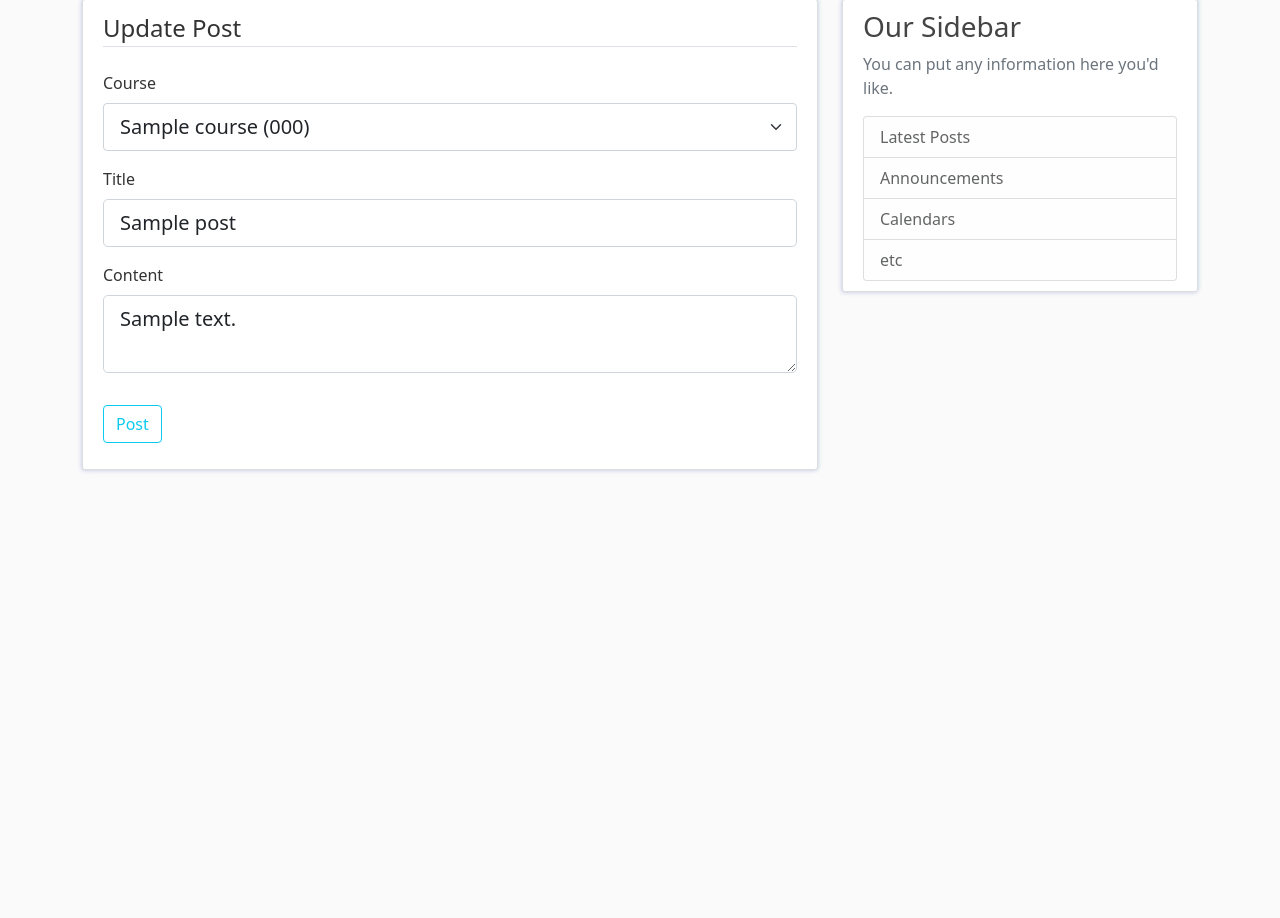
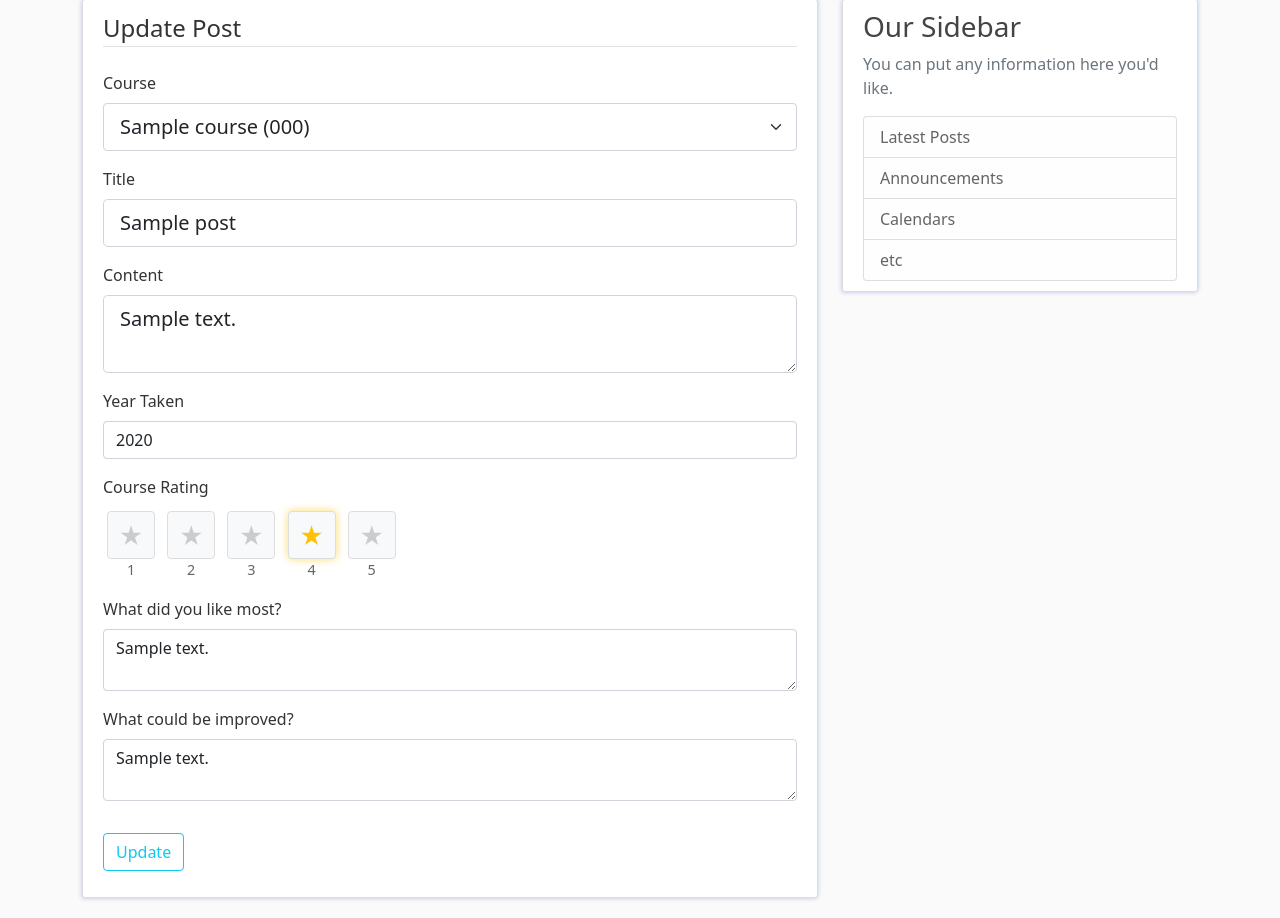
Before and after one commit to hi-aryan/social-network, a Flask app: page /post/1/update in a window 1280 px wide. Shown: the part 81-999 px from the top of the page. Before the commit the page ends 553 px from the top, so only its background shows below. Run offline with Flask 3, Linux system fonts and the light colour scheme; a user stored in the database is signed in; tables that the repository leaves empty hold one stand-in row (values such as "Sample post").

Commit message:
added more fields to posts (rating and stuff). still an issue with new posts for already-reviewed coursesdirect to update with minimal notice + content field needs to be removed

```diff
--- a/flasknetwork/posts/forms.py
+++ b/flasknetwork/posts/forms.py
@@ -1,6 +1,6 @@
 from flask_wtf import FlaskForm
-from wtforms import StringField, TextAreaField, SubmitField, SelectField
-from wtforms.validators import DataRequired, Length
+from wtforms import StringField, TextAreaField, SubmitField, SelectField, IntegerField, RadioField
+from wtforms.validators import DataRequired, Length, NumberRange
 from flasknetwork.models import Course_Program
 from flask_login import current_user
 
@@ -9,6 +9,12 @@ class PostForm(FlaskForm):
     course = SelectField('Course', coerce=int, validators=[DataRequired()])
     title = StringField('Title', validators=[DataRequired(), Length(max=100)])
     content = TextAreaField('Content', validators=[DataRequired()])
+    year_taken = IntegerField('Year Taken', validators=[DataRequired(), NumberRange(min=1980, max=2100)])
+    rating = RadioField('Course Rating', coerce=int, choices=[(i, str(i)) for i in range(1,6)], validators=[DataRequired()])
+    answer_q1 = TextAreaField('What did you like most?', validators=[DataRequired(), Length(max=200)])
+    answer_q2 = TextAreaField('What could be improved?', validators=[DataRequired(), Length(max=200)])
+
+
     submit = SubmitField('Post')
 
     def __init__(self, *args, **kwargs):
--- a/flasknetwork/posts/routes.py
+++ b/flasknetwork/posts/routes.py
@@ -17,7 +17,16 @@ def new_post():
             flash("You've already reviewed this course! Please edit your existing review instead.", 'warning')
             return redirect(url_for('posts.update_post', post_id=existing_review.id))
 
-        post = Post(title=form.title.data, content=form.content.data, author=current_user, course_id=form.course.data)
+        post = Post(
+            title=form.title.data,
+            content=form.content.data,
+            author=current_user,
+            course_id=form.course.data,
+            year_taken=form.year_taken.data,
+            rating=form.rating.data,
+            answer_q1=form.answer_q1.data,
+            answer_q2=form.answer_q2.data
+        )
         db.session.add(post)
         db.session.commit()
         flash('Your post has been created!', 'success')
@@ -39,14 +48,29 @@ def update_post(post_id):
         abort(403)
     form = PostForm()
     if form.validate_on_submit():
-        post.title = form.title.data
-        post.content = form.content.data
-        db.session.commit() # no db.session.add() since post is already in the db
-        flash('Your post has been updated!', 'success')
-        return redirect(url_for('posts.post', post_id=post.id))
+        dup = Post.query.filter_by(user_id=current_user.id, course_id=form.course.data).first()
+        if dup and dup.id != post.id:
+            form.course.errors.append("You've already reviewed this course.")
+        else:
+            post.course_id  = form.course.data
+            post.title      = form.title.data
+            post.content    = form.content.data
+            post.year_taken = form.year_taken.data
+            post.rating     = form.rating.data
+            post.answer_q1  = form.answer_q1.data
+            post.answer_q2  = form.answer_q2.data
+            db.session.commit()
+            flash('Your post has been updated!', 'success')
+            return redirect(url_for('posts.post', post_id=post.id))
     elif request.method == 'GET':
+        form.course.data = post.course_id
         form.title.data = post.title
         form.content.data = post.content
+        form.year_taken.data = post.year_taken
+        form.rating.data = post.rating
+        form.answer_q1.data = post.answer_q1
+        form.answer_q2.data = post.answer_q2
+
     return render_template('create_post.html', title='Update Post', form=form, legend='Update Post')
 
 
--- a/flasknetwork/static/css/main.css
+++ b/flasknetwork/static/css/main.css
@@ -114,3 +114,46 @@ a.article-title:hover {
   opacity: 0.8;
   transform: scale(1.05);
 }
+
+/* for rating button */
+
+/* hide the native radio */
+.form-check-input {
+  position: absolute;
+  clip: rect(0 0 0 0);
+}
+
+/* default star look */
+.rating-box {
+  display: inline-block;
+  width: 3rem;
+  height: 3rem;
+  margin: 0.25rem;
+  padding: 0.25rem;
+  border: 1px solid #ddd;
+  border-radius: 0.25rem;
+  background: #f8f9fa;
+  text-align: center;
+  cursor: pointer;
+  transition: box-shadow 0.2s ease;
+}
+.rating-box .star {
+  font-size: 1.5rem;
+  color: #ccc;
+  line-height: 2.5rem;
+}
+
+/* when the radio is checked, style its label */
+.form-check-input:checked + .rating-box {
+  box-shadow: 0 0 8px rgba(255,193,7,0.6);
+}
+.form-check-input:checked + .rating-box .star {
+  color: #ffc107;
+}
+
+.rating-box .rating-number {
+  display: block;
+  font-size: 0.9rem;
+  color: #666;
+  margin-top: 0.2rem;
+}
--- a/flasknetwork/templates/about.html
+++ b/flasknetwork/templates/about.html
@@ -1,4 +1,5 @@
+<!-- TODO: rebrand About to "Search Courses" where users can search for specific courses -->
 {% extends "layout.html" %}
 {% block content %}
-    <h1>about page !</h1>
+    <h1>Search Courses</h1>
 {% endblock content %}
--- a/flasknetwork/templates/create_post.html
+++ b/flasknetwork/templates/create_post.html
@@ -1,3 +1,4 @@
+<!-- TODO: it doesn't display an error when switching to a course one has already reviewed?! but it accurately doesn't update it... also, it should display a warning here when changing course (the popup, there is one implemented somewehre already)-->
 {% extends "layout.html" %}
 {% block content %}
     <div class="content-section">
@@ -47,9 +48,64 @@
                         {{ form.content(class="form-control form-control-lg") }}
                     {% endif %}
                 </div>
+                <div class="mb-3">
+                    {{ form.year_taken.label(class="form-label") }}
+
+                    {% if form.year_taken.errors %}
+                        {{ form.year_taken(class="form-control is-invalid") }}
+                        <div class="invalid-feedback">
+                            {% for e in form.year_taken.errors %}{{ e }}{% endfor %}
+                        </div>
+                    {% else %}
+                        {{ form.year_taken(class="form-control") }}
+                    {% endif %}
+                </div>
+                <div class="mb-3">
+                    {{ form.rating.label(class="form-label d-block") }}
+                    <div class="rating-group">
+                        {% for sub in form.rating %}
+                            {{ sub(class="form-check-input") }}
+                            <label for="{{ sub.id }}" class="rating-box">
+                                <span class="star">&#9733;</span>
+                                <div class="rating-number">{{ sub.label.text }}</div>
+                            </label>
+                        {% endfor %}
+                    </div>
+                    {% if form.rating.errors %}
+                        <div class="invalid-feedback d-block">
+                            {% for e in form.rating.errors %}{{ e }}{% endfor %}
+                        </div>
+                    {% endif %}
+                </div>
+                <div class="mb-3">
+                    {{ form.answer_q1.label(class="form-label") }}
+                    {% if form.answer_q1.errors %}
+                        {{ form.answer_q1(class="form-control is-invalid") }}
+                        <div class="invalid-feedback">
+                            {% for e in form.answer_q1.errors %}{{ e }}{% endfor %}
+                        </div>
+                    {% else %}
+                        {{ form.answer_q1(class="form-control") }}
+                    {% endif %}
+                    </div>
+                    <div class="mb-3">
+                    {{ form.answer_q2.label(class="form-label") }}
+                    {% if form.answer_q2.errors %}
+                        {{ form.answer_q2(class="form-control is-invalid") }}
+                        <div class="invalid-feedback">
+                            {% for e in form.answer_q2.errors %}{{ e }}{% endfor %}
+                        </div>
+                    {% else %}
+                        {{ form.answer_q2(class="form-control") }}
+                    {% endif %}
+                </div>
             </fieldset>
             <div class="mb-3">
-                {{ form.submit(class="btn btn-outline-info") }}
+                {% if legend.startswith('Update') %}
+                    <button type="submit" class="btn btn-outline-info">Update</button>
+                {% else %}
+                    {{ form.submit(class="btn btn-outline-info") }}
+                {% endif %}
             </div>
         </form>
     </div>
--- a/flasknetwork/templates/home.html
+++ b/flasknetwork/templates/home.html
@@ -8,6 +8,7 @@
                     <a class="me-2 author-link" href="{{ url_for('users.user_posts', username=post.author.username) }}">{{ post.author.username }}</a>
                     <small class="text-muted">{{ post.date_posted.strftime('%b %d, %Y') }}</small>
                     <br><small class="text-secondary">Course: {{ post.course.code }} - {{ post.course.name }}</small>
+                    <br><small class="text-warning">★ {{ post.rating }} / 5</small>
                 </div>
                 <h2>
                     <a class="article-title" href="{{ url_for('posts.post', post_id=post.id) }}">{{ post.title }}</a>
--- a/flasknetwork/templates/post.html
+++ b/flasknetwork/templates/post.html
@@ -13,8 +13,13 @@
                 <a class="me-2 author-link" href="{{ url_for('users.user_posts', username=post.author.username) }}">{{ post.author.username }}</a>
                 <small class="text-muted">{{ post.date_posted.strftime('%b %d, %Y') }}</small>
             </div>
+            <br><small class="text-secondary">Course: {{ post.course.code }} - {{ post.course.name }}</small>
             <h2 class="article-title">{{ post.title }}</h2>
             <p class="article-content">{{ post.content }}</p>
+            <p><strong>Year Taken:</strong> {{ post.year_taken }}</p>
+            <p><strong>Rating:</strong> <span class="text-warning">★ {{ post.rating }} / 5</span></p>
+            <p><strong>What did you like most?</strong><br>{{ post.answer_q1 }}</p>
+            <p><strong>What could be improved?</strong><br>{{ post.answer_q2 or '—' }}</p>
         </div>
     </article>
 
--- a/flasknetwork/templates/user_posts.html
+++ b/flasknetwork/templates/user_posts.html
@@ -8,6 +8,8 @@
                     <img class="rounded-circle article-img" src="{{ url_for('static', filename='profile_pics/' + post.author.image_file) }}" alt="{{ post.author.username }}'s profile picture">
                     <a class="me-2 author-link" href="{{ url_for('users.user_posts', username=post.author.username) }}">{{ post.author.username }}</a>
                     <small class="text-muted">{{ post.date_posted.strftime('%b %d, %Y') }}</small>
+                    <br><small class="text-secondary">Course: {{ post.course.code }} - {{ post.course.name }}</small>
+                    <br><small class="text-warning">★ {{ post.rating }} / 5</small>
                 </div>
                 <h2>
                     <a class="article-title" href="{{ url_for('posts.post', post_id=post.id) }}">{{ post.title }}</a>
```
Also changed, not shown: flasknetwork/models.py (+10 -4 lines), instance/site.db.
